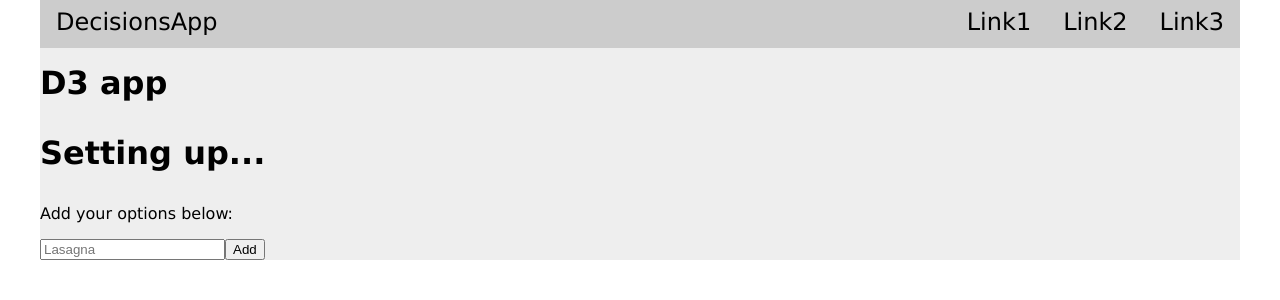
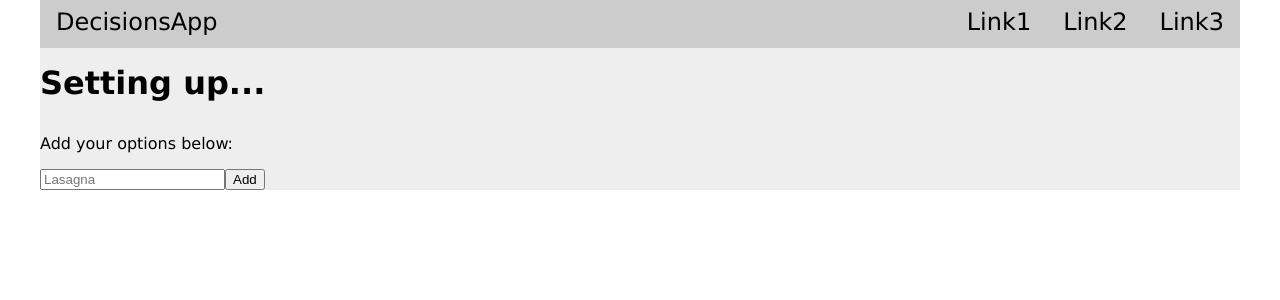
Before and after one commit to anthanhdoan/decisions-app, a React (Vite) app: page / in a window 1280 px wide. Shown: the top 300 px of the page. Built offline with nearby package versions, Linux system fonts and the light colour scheme.

Commit message:
Removed Card component and unnecessary div from OptionsList.tsx

```diff
--- a/src/App.tsx
+++ b/src/App.tsx
@@ -1,15 +1,12 @@
 import "./App.css";
 import NavBar from "./components/NavBar";
-// import Card from "./components/Card";
 import OptionsList from "./components/OptionsList";
 
 function App() {
   return (
     <div className="container">
       <NavBar></NavBar>
-      <h1>D3 app</h1>
       <OptionsList></OptionsList>
-      {/* <Card></Card> */}
     </div>
   );
 }
--- a/src/components/OptionsList.tsx
+++ b/src/components/OptionsList.tsx
@@ -37,15 +37,14 @@ export default function OptionsList() {
       <h1>Setting up...</h1>
       <p>Add your options below:</p>
 
-      <div>
       <input
         type="text"
         placeholder="Lasagna"
         value={inputValue}
         onChange={handleInputChange}
       />
+
       <button onClick={handleAddOption}>Add</button>
-      </div>
 
       <ul className="options-container">
         {options.map((option) => {
```
Lines whose indentation alone changed are shown as unchanged.
